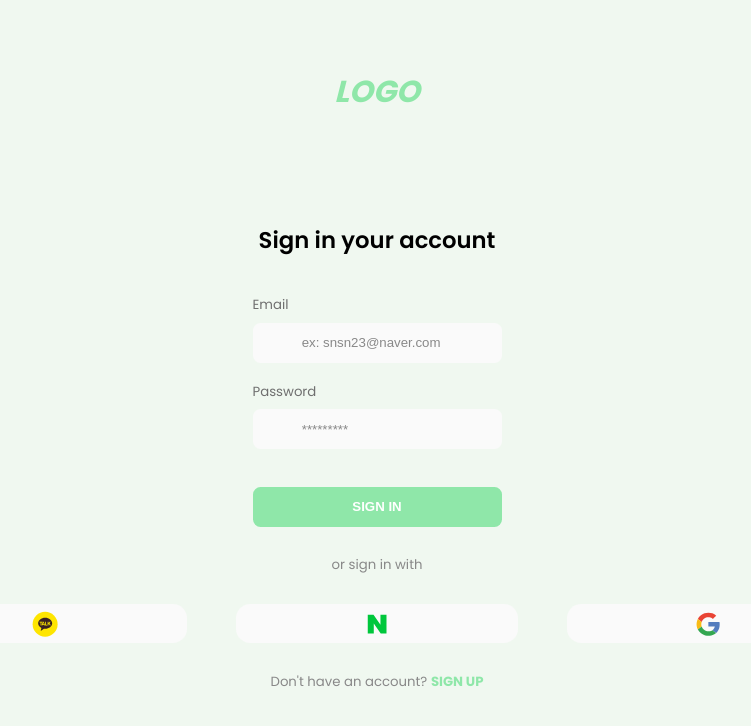
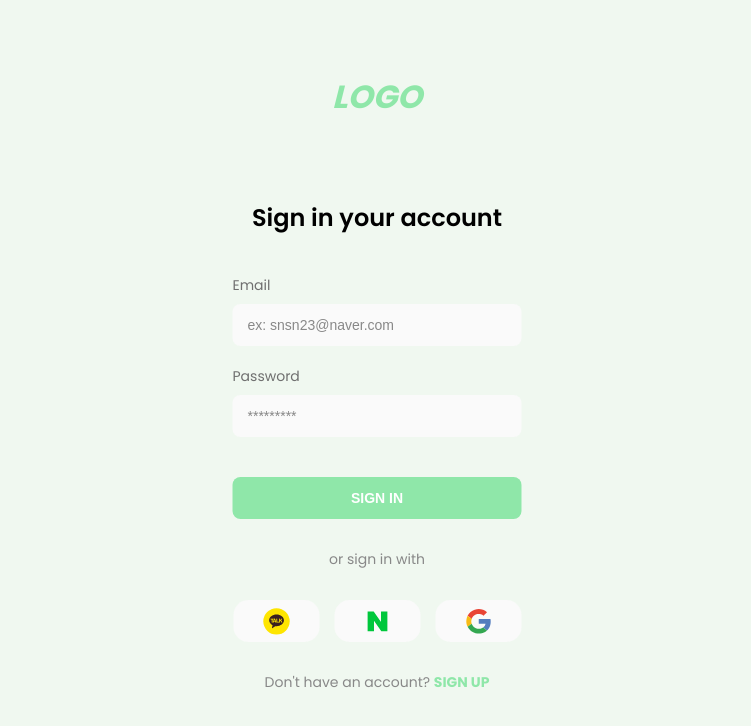
Before and after one commit to snsn23joon-maker/figma-test, a plain HTML site: page index.html in a window 1280 px wide. Shown: the whole page, without its empty margins (263-1014 px from the left). Drawn offline with Linux system fonts and the light colour scheme.

Commit message:
Add files via upload

```diff
--- a/index.html
+++ b/index.html
@@ -20,20 +20,15 @@
             display: flex;
             justify-content: center;
             align-items: center;
-            min-height: 100dvh;
-            width: 100vw;
-            overflow: hidden;
+            min-height: 100vh;
         }
 
         .container {
-            width: 100vw;
-            height: 100dvh;
+            width: 390px;
+            height: 844px;
             background-color: #f0f8f0;
             position: relative;
             overflow: hidden;
-            display: flex;
-            flex-direction: column;
-            align-items: center;
         }
 
         /* Status Bar - Hidden for web */
@@ -55,55 +50,53 @@
 
         /* Logo */
         .logo {
-            margin-top: calc(73 * 100vh / 844);
+            position: absolute;
+            top: 73px;
+            left: 50%;
+            transform: translateX(-50%);
             color: #8fe7a9;
-            font-size: calc(32 * 100vh / 844);
+            font-size: 32px;
             font-weight: bold;
             font-style: italic;
-            text-align: center;
         }
 
         /* Main Content */
         .main-content {
-            flex: 1;
-            display: flex;
-            flex-direction: column;
-            justify-content: center;
-            align-items: center;
-            width: calc(289 * 100vw / 390);
-            max-width: 289px;
+            position: absolute;
+            top: 200px;
+            left: 50%;
+            transform: translateX(-50%);
+            width: 289px;
             text-align: center;
-            padding: 0 20px;
         }
 
         .title {
-            font-size: calc(24 * 100vh / 844);
+            font-size: 24px;
             font-weight: 600;
             color: #000;
-            margin-bottom: calc(40 * 100vh / 844);
+            margin-bottom: 40px;
         }
 
         .form-group {
-            margin-bottom: calc(20 * 100vh / 844);
+            margin-bottom: 20px;
             text-align: left;
-            width: 100%;
         }
 
         .form-label {
             display: block;
             color: #6f6f6f;
-            font-size: calc(14 * 100vh / 844);
-            margin-bottom: calc(8 * 100vh / 844);
+            font-size: 14px;
+            margin-bottom: 8px;
         }
 
         .form-input {
             width: 100%;
-            height: calc(42 * 100vh / 844);
+            height: 42px;
             background-color: #fafafa;
             border: none;
-            border-radius: calc(8 * 100vh / 844);
-            padding: 0 calc(15 * 100vw / 390);
-            font-size: calc(14 * 100vh / 844);
+            border-radius: 8px;
+            padding: 0 15px;
+            font-size: 14px;
             color: #000;
         }
 
@@ -113,14 +106,14 @@
 
         .signin-btn {
             width: 100%;
-            height: calc(42 * 100vh / 844);
+            height: 42px;
             background-color: #8fe7a9;
             border: none;
-            border-radius: calc(8 * 100vh / 844);
+            border-radius: 8px;
             color: white;
-            font-size: calc(14 * 100vh / 844);
+            font-size: 14px;
             font-weight: bold;
-            margin-top: calc(20 * 100vh / 844);
+            margin-top: 20px;
             cursor: pointer;
             transition: background-color 0.2s;
         }
@@ -130,31 +123,30 @@
         }
 
         .divider {
-            margin: calc(30 * 100vh / 844) 0;
+            margin: 30px 0;
             color: #888888;
-            font-size: calc(14 * 100vh / 844);
+            font-size: 14px;
         }
 
         .social-login {
             display: flex;
             justify-content: center;
-            gap: calc(15 * 100vw / 390);
-            margin-bottom: calc(30 * 100vh / 844);
+            gap: 15px;
+            margin-bottom: 30px;
         }
 
         .social-btn {
-            width: calc(86 * 100vw / 390);
-            height: calc(42 * 100vh / 844);
-            border-radius: calc(15 * 100vh / 844);
+            width: 86px;
+            height: 42px;
+            border-radius: 15px;
             border: none;
             cursor: pointer;
             display: flex;
             align-items: center;
             justify-content: center;
-            font-size: calc(16 * 100vh / 844);
+            font-size: 16px;
             font-weight: bold;
             background-color: #fafafa;
-            padding: 0;
         }
 
         .social-btn svg {
@@ -176,7 +168,7 @@
 
         .signup-link {
             color: #888888;
-            font-size: calc(14 * 100vh / 844);
+            font-size: 14px;
         }
 
         .signup-link a {
@@ -187,89 +179,6 @@
 
         .signup-link a:hover {
             text-decoration: underline;
-        }
-
-        /* 미디어 쿼리로 최소/최대 크기 제한 */
-        @media (max-height: 600px) {
-            .logo {
-                margin-top: 20px;
-                font-size: 24px;
-            }
-
-            .title {
-                font-size: 18px;
-                margin-bottom: 20px;
-            }
-
-            .form-label {
-                font-size: 12px;
-                margin-bottom: 4px;
-            }
-
-            .form-input {
-                height: 32px;
-                font-size: 12px;
-            }
-
-            .signin-btn {
-                height: 32px;
-                font-size: 12px;
-                margin-top: 15px;
-            }
-
-            .divider {
-                margin: 20px 0;
-                font-size: 12px;
-            }
-
-            .social-btn {
-                height: 32px;
-            }
-
-            .signup-link {
-                font-size: 12px;
-            }
-        }
-
-        @media (min-height: 900px) {
-            .logo {
-                margin-top: 80px;
-                font-size: 36px;
-            }
-
-            .title {
-                font-size: 28px;
-                margin-bottom: 50px;
-            }
-
-            .form-label {
-                font-size: 16px;
-                margin-bottom: 10px;
-            }
-
-            .form-input {
-                height: 48px;
-                font-size: 16px;
-            }
-
-            .signin-btn {
-                height: 48px;
-                font-size: 16px;
-                margin-top: 25px;
-            }
-
-            .divider {
-                margin: 40px 0;
-                font-size: 16px;
-            }
-
-            .social-btn {
-                height: 48px;
-            }
-
-            .signup-link {
-                font-size: 16px;
-            }
         }
     </style>
 </head>
```
